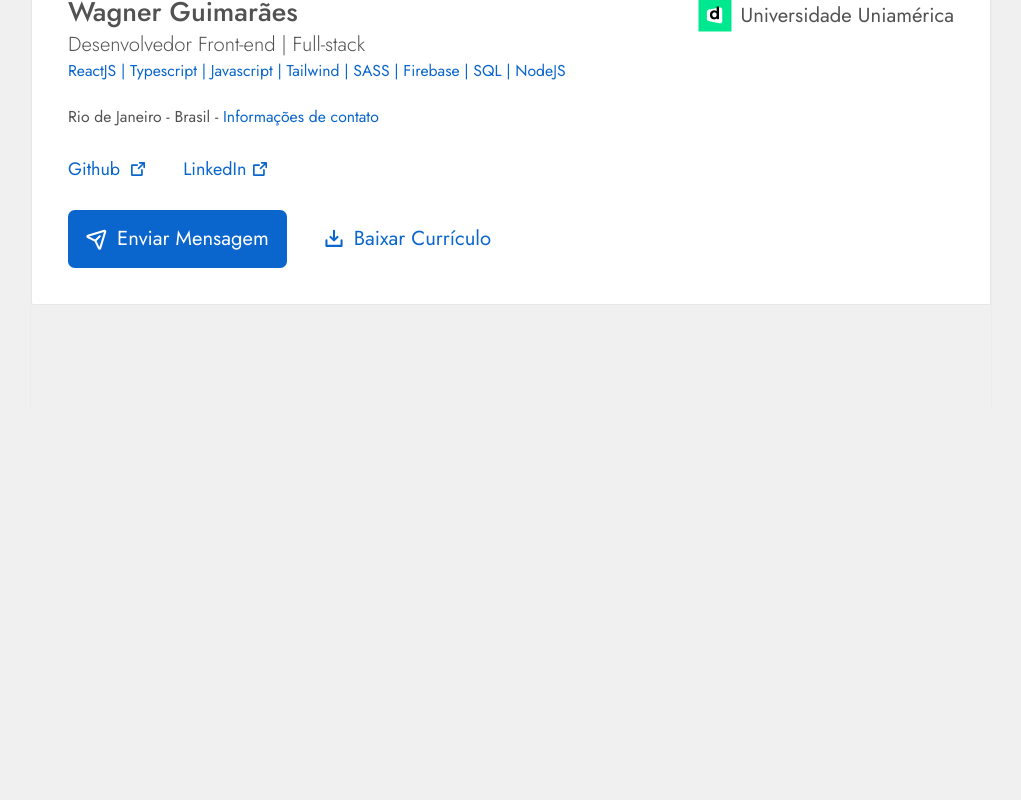
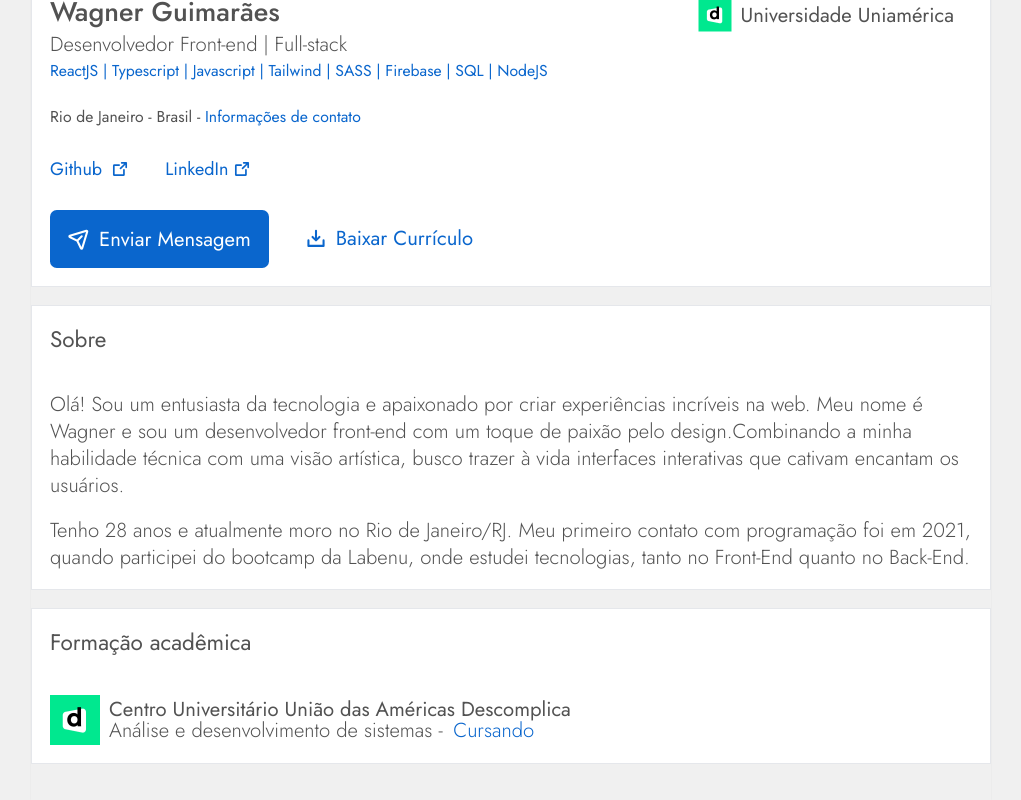
Before and after one commit to devvagnerBR/devvagner-frontend, a React (Vite) app: page / in a window 1280 px wide. Shown: the part 391-1191 px from the top of the page, without its empty margins (129-1150 px from the left). Before the commit the page ends 800 px from the top, so only its background shows below. Built offline with nearby package versions, Linux system fonts and the light colour scheme.

Commit message:
:sparkles: feat: about and graduation section

```diff
--- /dev/null
+++ b/src/Components/About.tsx
@@ -0,0 +1,19 @@
+import { ContainerSection } from "@/Components"
+
+export const About = () => {
+    return (
+        <ContainerSection>
+            <h1 className='text-xl'>Sobre</h1>
+            <p className='pt-8 max-lg:pt-4 max-md:text-base font-light text-lg leading-6'>
+                Olá! Sou um entusiasta da tecnologia e apaixonado por criar experiências incríveis na web. Meu nome é Wagner
+                e sou um desenvolvedor front-end com um toque de paixão pelo design.Combinando a minha habilidade técnica com
+                uma visão artística, busco trazer à vida interfaces interativas que cativam encantam os usuários.
+            </p>
+
+            <p className='pt-4 font-light max-md:text-base text-lg leading-6'>
+                Tenho 28 anos e atualmente moro no Rio de Janeiro/RJ. Meu primeiro contato com programação foi em 2021,
+                quando participei do bootcamp da Labenu, onde estudei tecnologias, tanto no Front-End quanto no Back-End.
+            </p>
+        </ContainerSection>
+    )
+}
--- a/src/Components/ContainerApp.tsx
+++ b/src/Components/ContainerApp.tsx
@@ -5,7 +5,7 @@ export const ContainerApp = ( { children }: React.PropsWithChildren ) => {
 
 
     return (
-        <div className='flex flex-col w-screen shadow-sm h-screen m-auto max-w-[960px] items-center mt- justify-start'>
+        <div className='flex flex-col gap-4  max-lg:gap-0  shadow-sm pb-8  m-auto max-w-[960px] items-center justify-start'>
             {children}
         </div>
     )
--- a/src/Components/ContainerSection.tsx
+++ b/src/Components/ContainerSection.tsx
@@ -2,7 +2,7 @@ import React from 'react'
 
 export const ContainerSection = ( { children }: React.PropsWithChildren ) => {
     return (
-        <div className='w-full border bg-secondary-50  rounded-sm px-4 py-8' >
+        <div className='w-full border bg-secondary-50 max-lg:border-none  px-4 py-4' >
             {children}
         </div>
     )
--- /dev/null
+++ b/src/Components/Graduation.tsx
@@ -0,0 +1,19 @@
+import { ContainerSection } from '@/Components'
+import college_logo from "@/Assets/Images/descomplica_logo2x.png"
+
+export const Graduation = () => {
+    return (
+        <ContainerSection>
+            <h1 className='text-xl'>Formação acadêmica</h1>
+            <section className='mt-8 max-lg:mt-4  cursor-pointer  flex lg:items-center items-start '>
+                <img src={college_logo} alt="" className='max-mobile:w-20' width={50}  />
+                <div className='flex flex-col pl-2'>
+                    <h1 className='max-sm:text-sm'>Centro Universitário União das Américas Descomplica</h1>
+                    <h1 className='font-light max-sm:text-sm '>Análise e desenvolvimento de sistemas -
+                        <span className=' max-sm:text-sm max-sm:pl-0  text-primary-500 pl-1'> Cursando</span>
+                    </h1>
+                </div>
+            </section>
+        </ContainerSection>
+    )
+}
--- a/src/Components/Header.tsx
+++ b/src/Components/Header.tsx
@@ -6,7 +6,7 @@ export const Header = () => {
     const isPortuguese = true;
 
     return (
-        <header className='w-screen flex bg-secondary-50  items-center justify-center shrink-0 h-[3.25rem]'>
+        <header className=' w-[calc(100vw-15px)] flex bg-secondary-50  items-center justify-center shrink-0 h-[3.25rem]'>
             <section className='w-full max-w-[960px] h-full max-window:px-4 flex items-center justify-between'>
                 <section className='flex gap-2 text-sm'>
                     <button
--- a/src/Components/Introduction.tsx
+++ b/src/Components/Introduction.tsx
@@ -9,23 +9,25 @@ export const Introduction = () => {
 
 
     return (
-        <section className="w-full flex mt-4  max-window:mt-0  flex-col items-center">
+        <section className="w-full flex  flex-col items-center">
             <section className="w-full relative">
-                <img src={cover_profile} className="w-full " alt="" />
-                <img src={profile} className="absolute max-w-[38%] transition-all max-md:top-[40%] w-[170px] max-window: top-[50%] left-8 max-sm:left-4 max-sm:top-[20%] flex  max-sm:w-[30%] " alt="" />
+                <img src={cover_profile} className="w-full" alt="" />
+                <img src={profile} className="absolute max-w-[38%] transition-all max-md:top-[40%] w-[170px] max-window: top-[50%] left-4 max-sm:left-4 max-sm:top-[20%] flex  max-sm:w-[30%] " alt="" />
             </section>
             <ContainerSection>
-                <header className="pt-8 flex max-md:flex-col max-md:items-start max-md:gap-4 w-full justify-between  pl-4 max-sm:pl-0">
+                <header className="pt-12 max-sm:pt-14 max-mobile:pt-8 max-lg:pt-16 flex max-md:flex-col max-md:items-start max-md:gap-4 w-full justify-between  ">
                     <div className="flex flex-col gap-2 max-md:order-1 max-mobile:w-full max-md:pt-2 max-sm:pt-0 ">
                         <h1 className="text-2xl font-medium leading-none">Wagner Guimarães</h1>
-                        <h1 className="text-lg font-light leading-none">Desenvolvedor Front-end | Full-stack</h1>
+                        <h1 className="text-lg  font-light leading-none">Desenvolvedor Front-end | Full-stack</h1>
                         <h2 className="text-sm text-primary-500 leading-none  max-md:leading-5">ReactJS | Typescript | Javascript | Tailwind | SASS | Firebase | SQL | NodeJS</h2>
-                        <div className="flex md:hidden items-center gap-2 cursor-pointer pt-4">
+
+                        <div className="flex md:hidden items-center gap-2 cursor-pointer">
                             <img src={college_logo} alt="faculdade Descomplica Logo" title="Faculdade Descomplica" />
                             <p className="max-lg:text-sm text-center ">Universidade Uniamérica</p>
                         </div>
-                        <h3 className="text-sm pt-4">Rio de Janeiro - Brasil - <span className="text-sm text-primary-500 cursor-pointer">Informações de contato</span> </h3>
-                        <div className="flex gap-8 pt-4">
+
+                        <h3 className="text-sm pt-4 max-sm:pt-0">Rio de Janeiro - Brasil - <span className="text-sm text-primary-500 cursor-pointer">Informações de contato</span> </h3>
+                        <div className="flex gap-8 pt-4 max-sm:pt-0">
                             <div className="flex">
                                 <a href="" className="flex items-center gap-2 text-primary-500 text-base">
                                     Github
@@ -40,7 +42,7 @@ export const Introduction = () => {
                             </div>
                         </div>
                         <div className="flex items-center  pt-4 gap-8 max-mobile:flex-col">
-                            <button className="flex gap-2 max-mobile:w-full bg-primary-500 py-4 px-4 rounded-md text-secondary-50">
+                            <button className="flex items-center justify-center gap-2 max-mobile:w-full bg-primary-500 py-4 px-4 rounded-md text-secondary-50">
                                 <Icon.PaperPlaneTilt size={22} weight="bold" className="fill-secondary-50" />
                                 Enviar Mensagem
                             </button>
--- a/src/Components/index.ts
+++ b/src/Components/index.ts
@@ -2,3 +2,5 @@ export { ContainerApp } from "./ContainerApp"
 export { Header } from "./Header"
 export { Introduction } from "./Introduction"
 export { ContainerSection } from "./ContainerSection"
+export { About } from "./About"
+export { Graduation } from "./Graduation"
--- a/src/Pages/Portfolio.tsx
+++ b/src/Pages/Portfolio.tsx
@@ -1,4 +1,4 @@
-import { ContainerApp, Header, Introduction } from "@/Components"
+import { About, ContainerApp, Graduation, Header, Introduction } from "@/Components"
 
 export const Portfolio = () => {
 
@@ -7,6 +7,8 @@ export const Portfolio = () => {
         <ContainerApp>
             <Header />
             <Introduction />
+            <About />
+            <Graduation />
         </ContainerApp>
     )
 }
```
Also changed, not shown: src/Assets/Images/descomplica_logo2x.png (added), src/Styles/Css.css (line endings or trailing spaces).
